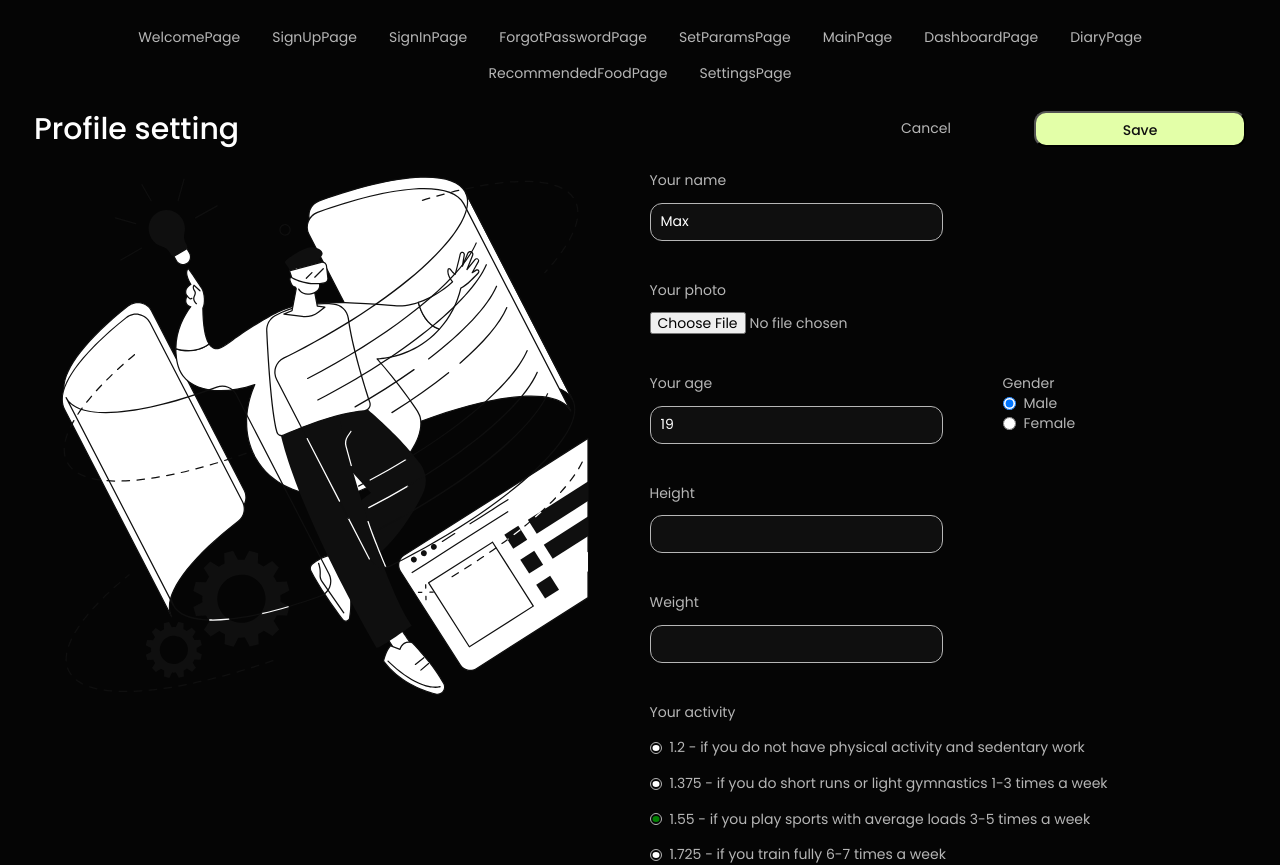
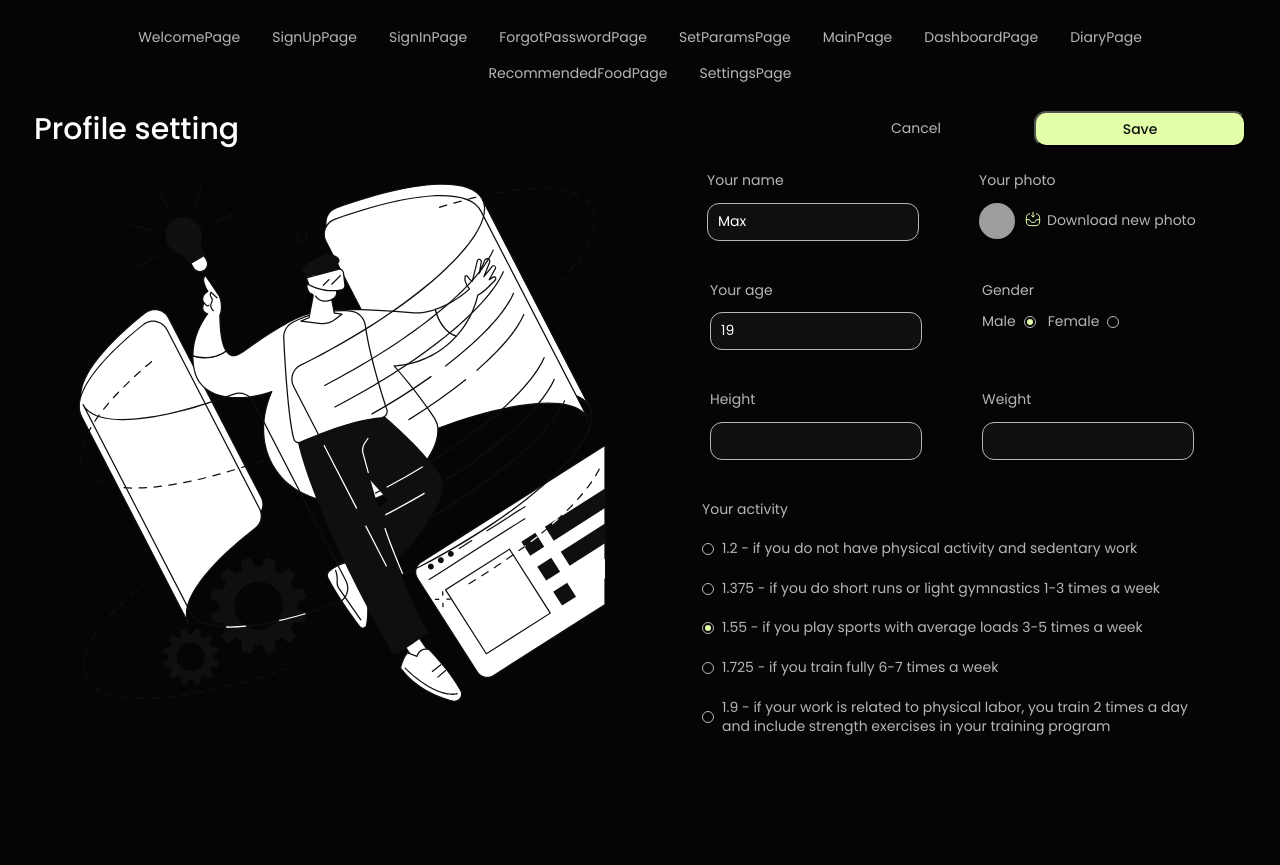
Before and after one commit to MAKCKACHKA/healthy_hub, a React (Vite) app: page /healthy_hub/settings in a window 1280 px wide. After the commit the page ends 800 px from the top, so only its background shows below. Built offline with nearby package versions, Linux system fonts and the light colour scheme; grey boxes are pictures that could not be loaded.

Commit message:
Finished stylization

```diff
--- a/src/pages/SettingsPage/SettingsPage.jsx
+++ b/src/pages/SettingsPage/SettingsPage.jsx
@@ -1,26 +1,38 @@
+import * as Yup from 'yup';
+
 import {
+  Avatar,
   ButtonWraper,
+  ButtonWraperDown,
   CancelBtn,
   CustomRadio,
+  FileInput,
   FormInputs,
+  GenderRadios,
   IconWrapper,
+  ImageInput,
   Label,
+  LabelImg,
   RadioField,
   RadioLabel,
   SaveBtn,
   TextInput,
   Title,
   TitleContainer,
+  UploadIcon,
+  UploadWrap,
   WrapImgAndForm,
   YourActivityInput,
 } from './SettingsPage.styled';
 import Illustration from '../../assets/pageIllustrations.svg';
-import { Formik, Field, Form } from 'formik';
+import { Formik, Form } from 'formik';
+import icons from '../../assets/icons.svg';
 
 export default function SettingsPage() {
   const initialValues = {
     name: 'Max',
-    photo: '',
+    photo:
+      'https://cdn.pixabay.com/photo/2015/10/05/22/37/blank-profile-picture-973460_1280.png',
     age: '19',
     gender: 'Male',
     height: '',
@@ -30,16 +42,38 @@ export default function SettingsPage() {
 
   const handleSave = (values) => {
     console.log('Form data saved:', values);
-    console.log(values.photo);
   };
 
   const handleCancel = (resetForm) => {
     resetForm({ values: initialValues });
   };
 
+  const validationSchema = Yup.object().shape({
+    // name: Yup.string().required('Name is required'),
+    // photo: Yup.string().url('Invalid URL'),
+    age: Yup.number()
+      .positive('Must be a positive number')
+      .integer('Must be an integer')
+      .max(100, 'Cannot be greater than 100')
+      .nullable(),
+    height: Yup.number()
+      .positive('Must be a positive number')
+      .max(300, 'Cannot be greater than 300')
+      .nullable(),
+    weight: Yup.number()
+      .positive('Must be a positive number')
+      .max(500, 'Cannot be greater than 500')
+      .nullable(),
+    // activity: Yup.string().required('Activity is required'),
+  });
+
   return (
-    <Formik initialValues={initialValues} onSubmit={handleSave}>
-      {({ resetForm, values, setFieldValue }) => (
+    <Formik
+      initialValues={initialValues}
+      onSubmit={handleSave}
+      validationSchema={validationSchema}
+    >
+      {({ resetForm, values, setFieldValue, errors, touched }) => (
         <Form>
           <TitleContainer>
             <Title>Profile setting</Title>
@@ -54,16 +88,26 @@ export default function SettingsPage() {
             <IconWrapper>
               <use href={`${Illustration}#icon-settings`} />
             </IconWrapper>
-
             <FormInputs>
               <Label htmlFor="name">
                 Your name
                 <TextInput type="text" id="name" name="name" />
               </Label>
-              <Label htmlFor="photo">
+              <LabelImg htmlFor="photo">
                 Your photo
-                {values.photo && <img src={values.photo} alt="Selected" />}
-                <input
+                <FileInput>
+                  {values.photo && (
+                    <Avatar
+                      src={values.photo}
+                      // src={URL.createObjectURL(values.photo)}
+                      alt="Selected"
+                    />
+                  )}
+                  <UploadWrap>
+                    <UploadIcon>
+                      <use href={`${icons}#icon-direct-inbox`} />
+                    </UploadIcon>
+                    <ImageInput
                       type="file"
                       accept="image/*"
                       id="photo"
@@ -75,31 +119,64 @@ export default function SettingsPage() {
                         );
                       }}
                     />
-              </Label>
+                    Download new photo
+                  </UploadWrap>
+                </FileInput>
+              </LabelImg>
               <Label htmlFor="age">
                 Your age
-                <TextInput type="number" id="age" name="age" />
+                <TextInput
+                  type="number"
+                  id="age"
+                  name="age"
+                  className={touched.age && errors.age ? 'error' : ''}
+                />
+                {touched.age && errors.age && (
+                  <div className="error-message">{errors.age}</div>
+                )}
               </Label>
-              <div role="group" aria-labelledby="my-radio-group">
-                <Label>Gender</Label>
-                <div>
+              <Label>
+                Gender
+                <GenderRadios>
                   <RadioLabel>
-                    <Field type="radio" name="gender" value="Male" />
+                    <RadioField type="radio" name="gender" value="Male" />
                     Male
+                    <CustomRadio>
+                      <span></span>
+                    </CustomRadio>
                   </RadioLabel>
                   <RadioLabel>
-                    <Field type="radio" name="gender" value="Female" />
+                    <RadioField type="radio" name="gender" value="Female" />
                     Female
+                    <CustomRadio>
+                      <span></span>
+                    </CustomRadio>
                   </RadioLabel>
-                </div>
-              </div>
+                </GenderRadios>
+              </Label>
               <Label htmlFor="height">
                 Height
-                <TextInput type="number" id="height" name="height" />
+                <TextInput
+                  type="number"
+                  id="height"
+                  name="height"
+                  className={touched.height && errors.height ? 'error' : ''}
+                />
+                {touched.height && errors.height && (
+                  <div className="error-message">{errors.height}</div>
+                )}
               </Label>
               <Label htmlFor="weight">
                 Weight
-                <TextInput type="number" id="weight" name="weight" />
+                <TextInput
+                  type="number"
+                  id="weight"
+                  name="weight"
+                  className={touched.weight && errors.weight ? 'error' : ''}
+                />
+                {touched.weight && errors.weight && (
+                  <div className="error-message">{errors.weight}</div>
+                )}
               </Label>
               <YourActivityInput>
                 Your activity
@@ -110,7 +187,9 @@ export default function SettingsPage() {
                     name="activity"
                     value="1.2"
                   />
-                  <CustomRadio />
+                  <CustomRadio>
+                    <span></span>
+                  </CustomRadio>
                   1.2 - if you do not have physical activity and sedentary work
                 </RadioLabel>
                 <RadioLabel>
@@ -120,7 +199,9 @@ export default function SettingsPage() {
                     name="activity"
                     value="1.375"
                   />
-                  <CustomRadio />
+                  <CustomRadio>
+                    <span></span>
+                  </CustomRadio>
                   1.375 - if you do short runs or light gymnastics 1-3 times a
                   week
                 </RadioLabel>
@@ -131,7 +212,9 @@ export default function SettingsPage() {
                     name="activity"
                     value="1.55"
                   />
-                  <CustomRadio />
+                  <CustomRadio>
+                    <span></span>
+                  </CustomRadio>
                   1.55 - if you play sports with average loads 3-5 times a week
                 </RadioLabel>
                 <RadioLabel>
@@ -141,11 +224,33 @@ export default function SettingsPage() {
                     name="activity"
                     value="1.725"
                   />
-                  <CustomRadio />
+                  <CustomRadio>
+                    <span></span>
+                  </CustomRadio>
                   1.725 - if you train fully 6-7 times a week
+                </RadioLabel>
+                <RadioLabel>
+                  <RadioField
+                    type="radio"
+                    id="activity4"
+                    name="activity"
+                    value="1.9"
+                  />
+                  <CustomRadio>
+                    <span></span>
+                  </CustomRadio>
+                  1.9 - if your work is related to physical labor, you train 2
+                  times a day and include strength exercises in your training
+                  program
                 </RadioLabel>
               </YourActivityInput>
             </FormInputs>
+            <ButtonWraperDown>
+              <CancelBtn type="button" onClick={() => handleCancel(resetForm)}>
+                Cancel
+              </CancelBtn>
+              <SaveBtn type="submit">Save</SaveBtn>
+            </ButtonWraperDown>
           </WrapImgAndForm>
         </Form>
       )}
--- a/src/pages/SettingsPage/SettingsPage.styled.jsx
+++ b/src/pages/SettingsPage/SettingsPage.styled.jsx
@@ -4,59 +4,63 @@ import { Field } from 'formik';
 export const TitleContainer = styled.div`
   display: flex;
   justify-content: space-between;
-  /* gap: 16px; */
-  font-weight: 500;
+  max-width: 300px;
+  margin-left: auto;
+  margin-right: auto;
   margin-bottom: 24px;
+
+  @media screen and (min-width: 768px) {
+    max-width: 100%;
+  }
 `;
 
 export const Title = styled.h1`
   color: var(--primary-title-text-color);
 
-  font-family: Poppins;
-  font-size: 30px;
+  font-size: 24px;
+
   font-style: normal;
   font-weight: 500;
-  line-height: 1.2;
+  line-height: 1.25;
 
-  /* @media screen and (min-width: 768px) {
-    margin: 0 auto 80px;
-    justify-content: center;
+  @media screen and (min-width: 768px) {
+    font-size: 30px;
+    line-height: 1.2;
   }
-
-  @media screen and (min-width: 1200px) {
-    justify-content: left;
-  } */
 `;
 
 export const ButtonWraper = styled.div`
+  display: none;
+  @media screen and (min-width: 768px) {
+    display: flex;
+    gap: 12px;
+    align-items: center;
+  }
+`;
+export const ButtonWraperDown = styled.div`
   display: flex;
+  flex-direction: column-reverse;
   gap: 12px;
-
-  /* @media screen and (min-width: 768px) {
-    justify-content: center;
+  margin-top: 40px;
+  @media screen and (min-width: 768px) {
+    display: none;
   }
-
-  @media screen and (min-width: 1200px) {
-    justify-content: left;
-  } */
 `;
-
 export const CancelBtn = styled.button`
-  width: 192px;
+  width: 300px;
   background-color: transparent;
   border: 0;
   color: var(--primary-text-color);
   text-align: center;
 
-  font-family: Poppins;
   font-size: 14px;
   font-style: normal;
   font-weight: 400;
   line-height: 1.42;
 
-  /* @media screen and (min-width: 768px) {
+  @media screen and (min-width: 768px) {
     width: 212px;
-  } */
+  }
 `;
 
 export const SaveBtn = styled.button`
@@ -67,41 +71,68 @@ export const SaveBtn = styled.button`
   gap: 10px;
   border-radius: 12px;
   background: var(--primary-btn-color);
-  width: 212px;
+  width: 300px;
   height: 36px;
-
   color: var(--secondary-text-color);
   text-align: center;
-  font-family: Poppins;
   font-size: 14px;
   font-style: normal;
   font-weight: 500;
-  line-height: 1.42;
+  /* line-height: 1.42; */
+
+  @media screen and (min-width: 768px) {
+    width: 212px;
+  }
 `;
 
 export const IconWrapper = styled.svg`
-  width: 536px;
-  height: 528px;
-  fill: ${(props) => props.color || '#ffffff'};
   display: inline-block;
-  /* margin-right: 5px; */
+  width: 300px;
+  height: 296px;
+  margin-bottom: 24px;
+
+  @media screen and (min-width: 768px) {
+    width: 380px;
+    height: 374px;
+  }
+
+  @media screen and (min-width: 1200px) {
+    width: 536px;
+    height: 528px;
+  }
 `;
 export const WrapImgAndForm = styled.div`
-  display: flex;
-  /* flex-direction: column; */
+  flex-direction: column;
   /* align-items: flex-start; */
   /* gap: 40px; */
+  display: flex;
   justify-content: space-around;
+  align-items: center;
+  @media screen and (min-width: 768px) {
+    /* width: 380px;
+    height: 374px; */
+  }
+
+  @media screen and (min-width: 1200px) {
+    flex-direction: row;
+  }
 `;
 
 export const FormInputs = styled.div`
-  max-width: 570px;
   display: flex;
-  /* flex-direction: column; */
   flex-wrap: wrap;
   align-items: flex-start;
   row-gap: 40px;
   column-gap: 60px;
+  max-width: 300px;
+  justify-content: center;
+  @media screen and (min-width: 768px) {
+    max-width: 490px;
+  }
+
+  @media screen and (min-width: 1200px) {
+    max-width: 500px;
+  }
 `;
 
 export const Label = styled.label`
@@ -110,6 +141,21 @@ export const Label = styled.label`
   flex-wrap: wrap;
   align-items: flex-start;
   gap: 12px;
+  width: 280px;
+  @media screen and (min-width: 768px) {
+    width: 212px;
+  }
+`;
+export const LabelImg = styled.label`
+  display: flex;
+  flex-direction: column;
+  flex-wrap: wrap;
+  align-items: flex-start;
+  gap: 12px;
+  width: 280px;
+  @media screen and (min-width: 768px) {
+    width: 218px;
+  }
 `;
 
 export const TextInput = styled(Field)`
@@ -121,18 +167,24 @@ export const TextInput = styled(Field)`
   border-radius: 12px;
   border: 1px solid var(--primary-text-color);
   background: var(--layout-color);
-  color: var(--primary-title-text-color, #fff);
+  color: var(--primary-title-text-color);
   font-size: 14px;
   font-style: normal;
   font-weight: 400;
   line-height: 1.42;
+  width: 100%;
+  &::-webkit-inner-spin-button,
+  &::-webkit-outer-spin-button {
+    -webkit-appearance: none;
+    margin: 0;
+  }
 `;
 
 export const YourActivityInput = styled.label`
   display: flex;
   flex-direction: column;
   align-items: flex-start;
-  gap: 16px;
+  gap: 20px;
 `;
 
 export const RadioLabel = styled.label`
@@ -149,28 +201,81 @@ export const RadioField = styled(Field)`
   z-index: -1;
 `;
 export const CustomRadio = styled.span`
-  width: 12px;
+  box-sizing: border-box;
+  min-width: 12px;
   height: 12px;
   border: 1px solid var(--primary-text-color);
   position: relative;
   cursor: pointer;
   border-radius: 50%;
 
-  &::after {
-    content: '';
-    width: 7px;
+  display: flex;
+  align-items: center;
+  justify-content: center;
+
+  & > span {
+    width: 6px;
     height: 6px;
-    border-radius: 50%;
-    background-color: white;
-    position: absolute;
-    top: 50%;
-    left: 50%;
-    transform: translate(-50%, -50%);
+    border-radius: 100%;
+    background-color: transparent;
     transition:
       background-color 0.3s,
       border-color 0.3s;
+    position: relative;
   }
-  ${RadioField}:checked + &::after {
-    background-color: green;
+
+  ${RadioField}:checked + & > span {
+    background-color: var(--primary-btn-color);
   }
 `;
+
+export const GenderRadios = styled.div`
+  display: flex;
+  gap: 12px;
+`;
+
+export const FileInput = styled.div`
+  display: flex;
+  gap: 10px;
+  align-items: center;
+  cursor: pointer;
+`;
+
+export const Avatar = styled.img`
+  width: 36px;
+  height: 36px;
+  border-radius: 36px;
+`;
+
+export const UploadWrap = styled.div`
+  position: relative;
+  display: flex;
+  column-gap: 6px;
+  font-size: 14px;
+  font-style: normal;
+  font-weight: 400;
+  line-height: 1.42;
+  width: 100%;
+  height: 100%;
+`;
+
+export const ImageInput = styled.input`
+  position: absolute;
+  top: 0;
+  left: 0;
+  width: 100%;
+  height: 100%;
+  opacity: 0;
+  cursor: pointer;
+
+  &::-webkit-file-upload-button {
+    display: none;
+  }
+`;
+
+export const UploadIcon = styled.svg`
+  width: 16px;
+  height: 16px;
+  flex-shrink: 0;
+  fill: var(--primary-btn-color);
+`;
```
Also changed, not shown: src/assets/icons.svg, 1 other file (tests, documents, lock files or other folders). Lines whose indentation alone changed are shown as unchanged.
